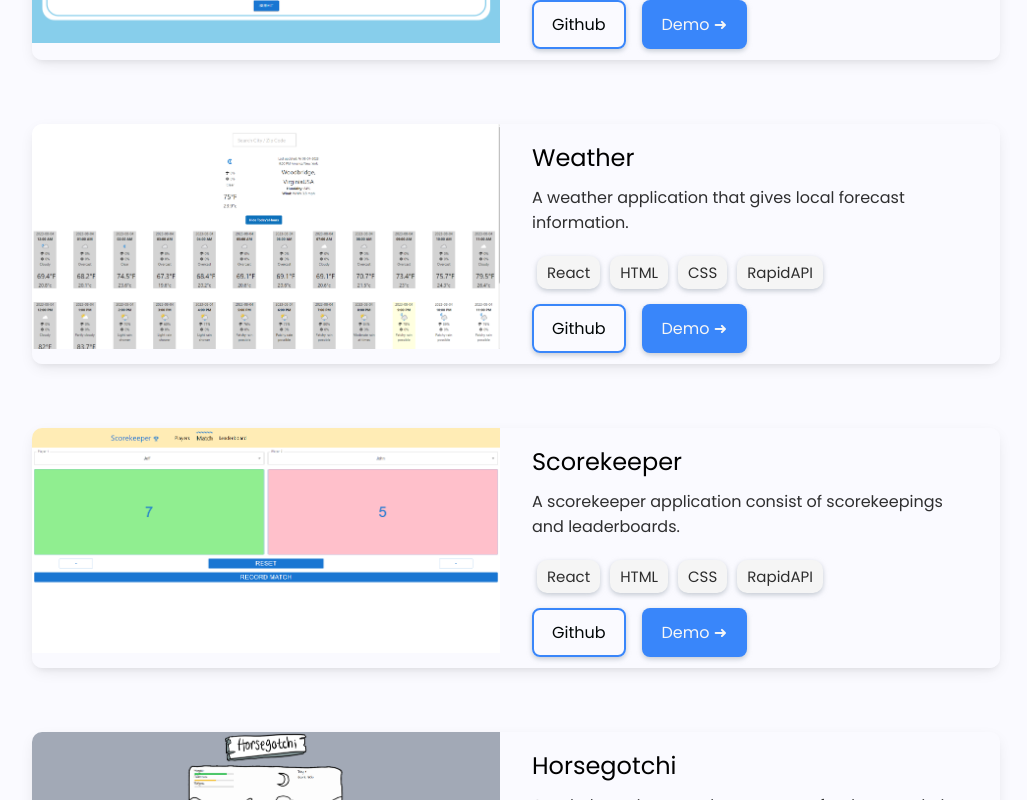
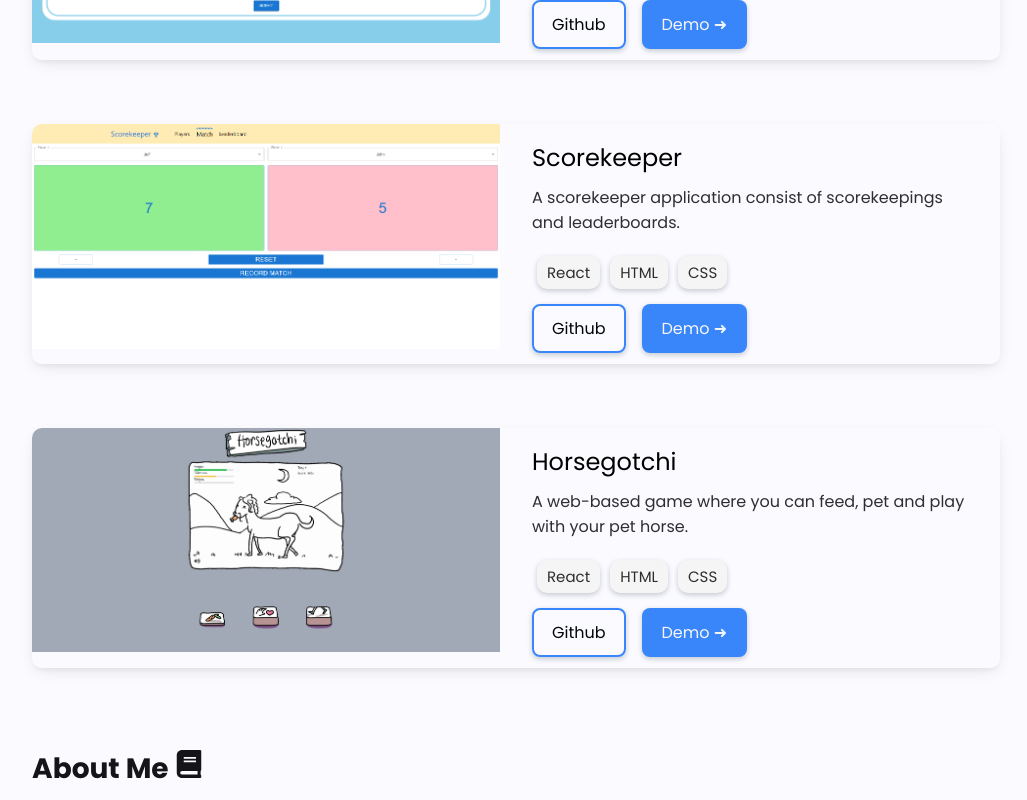
Before and after one commit to adeziio/portfolio, a React (Create React App) app: page / in a window 1280 px wide. Shown: the part 3620-4420 px from the top of the page, without its empty margins (124-1151 px from the left). Built offline with nearby package versions, Linux system fonts and the light colour scheme.

Commit message:
fix projects

```diff
--- a/src/data/ProjectData.js
+++ b/src/data/ProjectData.js
@@ -64,19 +64,10 @@ export const ProjectList = [
     demo_url: "https://trivia-qz.vercel.app/",
   },
   {
-    img: "/weather.png",
-    title: "Weather",
-    description: "A weather application that gives local forecast information.",
-    tech_stack: ['React', 'HTML', 'CSS', 'RapidAPI'],
-    github_url_1: "https://github.com/adeziio/weather",
-    github_url_2: "",
-    demo_url: "https://zweather.vercel.app/",
-  },
-  {
     img: "/scorekeeper.png",
     title: "Scorekeeper",
     description: "A scorekeeper application consist of scorekeepings and leaderboards.",
-    tech_stack: ['React', 'HTML', 'CSS', 'RapidAPI'],
+    tech_stack: ['React', 'HTML', 'CSS'],
     github_url_1: "https://github.com/adeziio/scorekeeper",
     github_url_2: "",
     demo_url: "https://scorekeeperz.vercel.app/",
@@ -85,7 +76,7 @@ export const ProjectList = [
     img: "/horsegotchi.png",
     title: "Horsegotchi",
     description: "A web-based game where you can feed, pet and play with your pet horse.",
-    tech_stack: ['React', 'HTML', 'CSS', 'RapidAPI'],
+    tech_stack: ['React', 'HTML', 'CSS'],
     github_url_1: "https://github.com/adeziio/horsegotchi",
     github_url_2: "",
     demo_url: "https://horsegotchi.vercel.app/",
```
